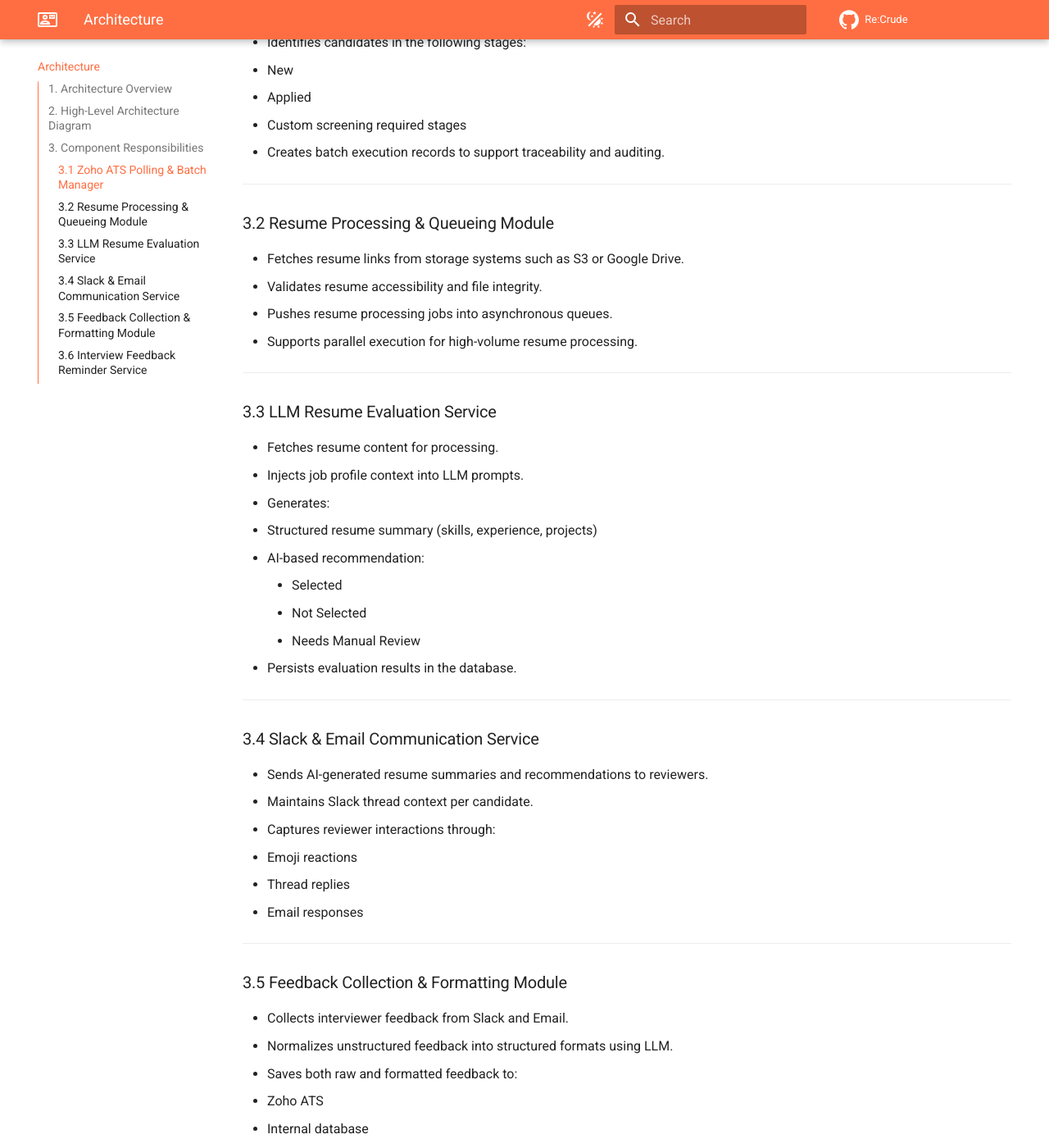
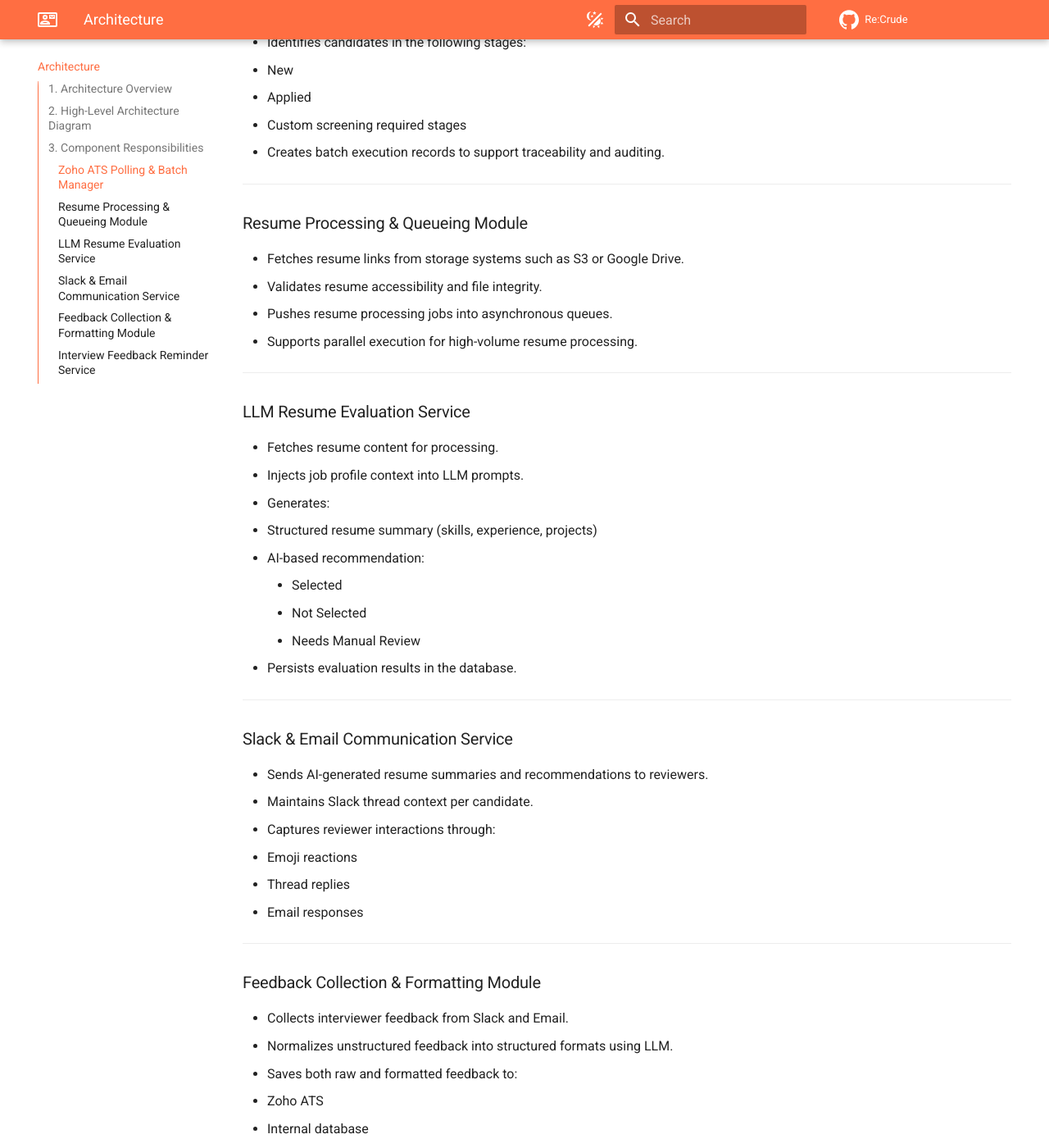
Before and after one commit to manav-gkmit/re-crude-docs, an MkDocs documentation site: the page built from docs/architecture.md, in a window 1280 px wide and 1400 px high, scrolled down 1152 px. Shown: the whole window at 82% size. Built offline with MkDocs 1.6.1 and Material for MkDocs 9.7.7, drawn with Linux system fonts in a browser that asks for light colours; comment, search, counter and statistics services are not loaded; some of the changed text lies outside the part shown.

Commit message:
Updated inconsitent numbering

```diff
--- a/docs/architecture.md
+++ b/docs/architecture.md
@@ -71,7 +71,7 @@ This section describes the core modules of the Hiring Application and their indi
 
 ---
 
-### 3.1 Zoho ATS Polling & Batch Manager
+### Zoho ATS Polling & Batch Manager
 - Periodically polls Zoho ATS using scheduled cron jobs.
 - Identifies candidates in the following stages:
   - New
@@ -81,7 +81,7 @@ This section describes the core modules of the Hiring Application and their indi
 
 ---
 
-### 3.2 Resume Processing & Queueing Module
+### Resume Processing & Queueing Module
 - Fetches resume links from storage systems such as S3 or Google Drive.
 - Validates resume accessibility and file integrity.
 - Pushes resume processing jobs into asynchronous queues.
@@ -89,7 +89,7 @@ This section describes the core modules of the Hiring Application and their indi
 
 ---
 
-### 3.3 LLM Resume Evaluation Service
+### LLM Resume Evaluation Service
 - Fetches resume content for processing.
 - Injects job profile context into LLM prompts.
 - Generates:
@@ -102,7 +102,7 @@ This section describes the core modules of the Hiring Application and their indi
 
 ---
 
-### 3.4 Slack & Email Communication Service
+### Slack & Email Communication Service
 - Sends AI-generated resume summaries and recommendations to reviewers.
 - Maintains Slack thread context per candidate.
 - Captures reviewer interactions through:
@@ -112,7 +112,7 @@ This section describes the core modules of the Hiring Application and their indi
 
 ---
 
-### 3.5 Feedback Collection & Formatting Module
+### Feedback Collection & Formatting Module
 - Collects interviewer feedback from Slack and Email.
 - Normalizes unstructured feedback into structured formats using LLM.
 - Saves both raw and formatted feedback to:
@@ -122,7 +122,7 @@ This section describes the core modules of the Hiring Application and their indi
 
 ---
 
-### 3.6 Interview Feedback Reminder Service
+### Interview Feedback Reminder Service
 - Tracks pending interview feedback submissions.
 - Sends scheduled reminders via Slack and Email.
 - Ensures timely completion of interviewer feedback.
--- a/docs/requirements.md
+++ b/docs/requirements.md
@@ -4,7 +4,7 @@ This document outlines the **functional** and **non-functional requirements** fo
 
 ---
 
-## 2.1 Functional Requirements
+## Functional Requirements
 
 ### Resume Screening & Evaluation
 The platform should automate the evaluation of candidate resumes as follows:
@@ -86,7 +86,7 @@ The platform should automate the evaluation of candidate resumes as follows:
 
 ---
 
-## 2.2 Non-Functional Requirements
+## Non-Functional Requirements
 
 - **Scalability**: Handle large volumes of resumes efficiently using async queues.
 
--- a/mkdocs.yml
+++ b/mkdocs.yml
@@ -48,7 +48,6 @@ markdown_extensions:
 
 nav:
   - Home: index.md
-  - Overview: overview.md
   - Requirements: requirements.md
   - Architecture: architecture.md
   - Technology Stack: tech-stack.md
```
